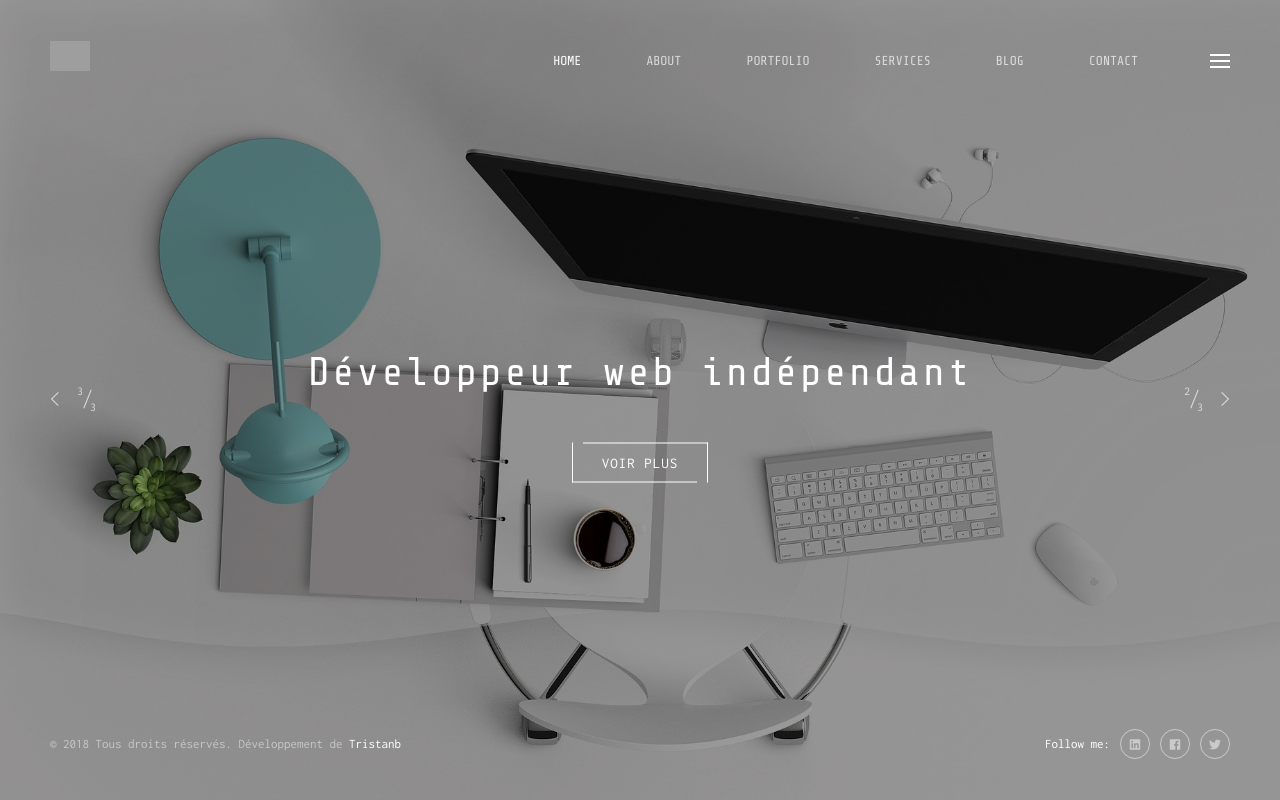
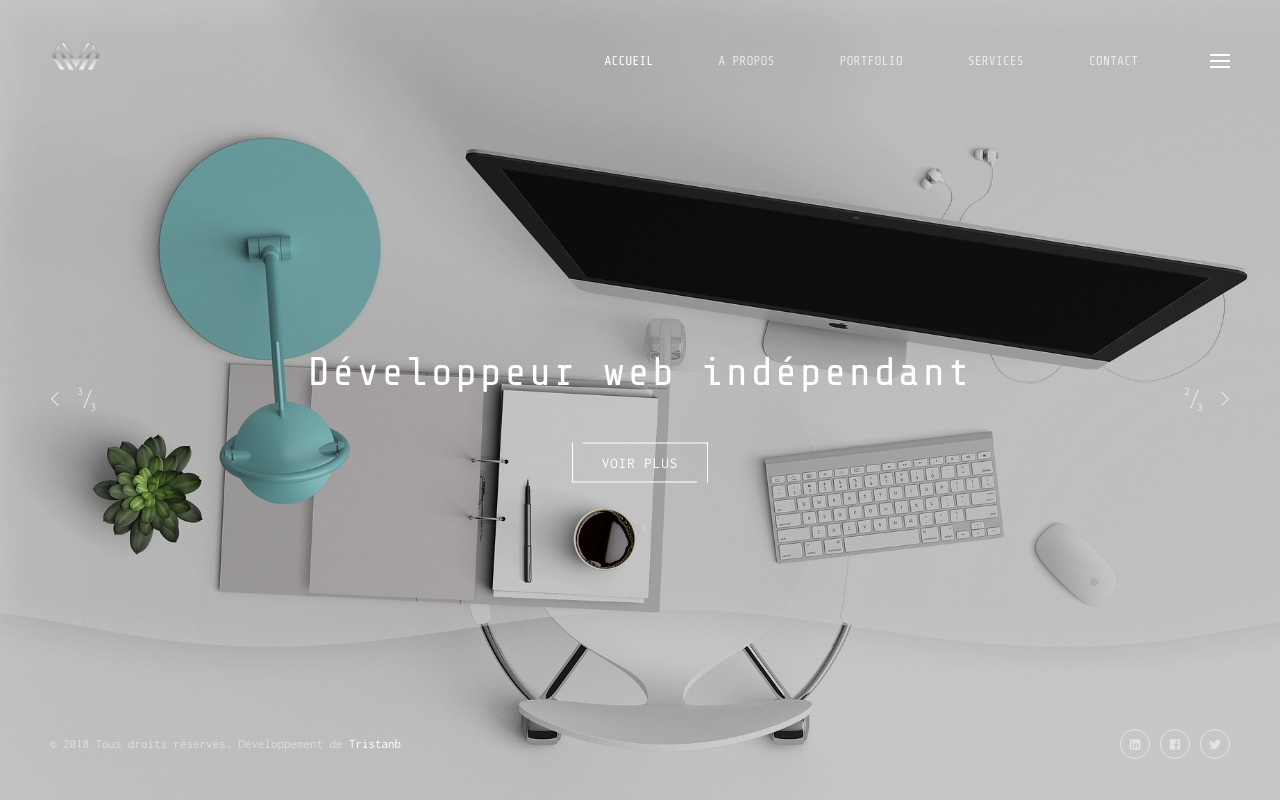
Before and after one commit to Trapper1622/freelance_site, a PHP site: page / in a window 1280 px wide. Run offline with PHP 8.4, Linux system fonts and the light colour scheme; some libraries are stand-ins or nearby versions; some web fonts are replaced; grey boxes are pictures that could not be loaded.

Commit message:
page accueil

```diff
--- a/css/boxesFx.css
+++ b/css/boxesFx.css
@@ -57,7 +57,7 @@
 	top: 0;
 	width: 100%;
 	height: 100%;
-	background: rgba(0,0,0,.4);
+	background: rgba(0,0,0,.2);
 }
 
 .bg-img img {
--- a/template.php
+++ b/template.php
@@ -47,11 +47,11 @@
               <nav class="text-left clearfix">
                 <ul>
                   <li class="active">
-                    <a href="index.html">Home</a>
+                    <a href="index.html">Accueil</a>
                     <span class="toggle-icon"></span>
                   </li>
                   <li>
-                    <a href="about1.html">About</a>
+                    <a href="about1.html">A propos</a>
                     <span class="toggle-icon"></span>
                   </li>
                   <li>
@@ -62,11 +62,6 @@
                     <a href="services1.html">Services</a>
                     <span class="toggle-icon"></span>
                   </li>
-                  <li>
-                    <a href="blog1.html">Blog</a>
-                    <span class="toggle-icon"></span>
-                  </li>
-
                   <li class="megamenu-wrapper">
                     <a href="contact.php">Contact</a>
                     <span class="toggle-icon"></span>
@@ -88,14 +83,11 @@
                 <p>Email: <a class="mouseover-simple" href="mailto:modesto@email.com" style="color: #fff;"><b>tristan.broch@gmail.com</b></a></p>
                 <p>Téléphone: <a class="mouseover-simple" href="tel:+0009872251" style="color: #fff;"><b>06 51 61 21 13</b></a></p>
               </div>
-              <div class="h4 small light">FOLLOW ME</div>
               <div class="empty-space col-xs-b15"></div>
               <div class="follow">
-                <a href="#" class="entry"><i class="fab fa-instagram"></i></a>
+                <a href="#" class="entry"><i class="fab fa-linkedin"></i></a>
                 <a href="#" class="entry"><i class="fab fa-facebook"></i></a>
-                <a href="#" class="entry"><i class="fab fa-pinterest-p"></i></a>
                 <a href="#" class="entry"><i class="fab fa-twitter"></i></a>
-                <a href="#" class="entry"><i class="fab fa-google-plus"></i></a>
               </div>
             </div>
             <div class="col-sm-6 col-md-4 col-md-offset-1">
@@ -145,7 +137,7 @@
       <div class="wide-container-fluid">
         <div class="row">
           <div class="col-xs-6 col-sm-2">
-            <a class="logo"><img src="img/logo1.png" alt="" /></a>
+            <a class="logo"><img src="img/logoTristanLight.png" alt="" /></a>
           </div>
           <div class="col-xs-6 col-sm-10 text-right">
 
@@ -157,11 +149,11 @@
                 <nav class="text-left clearfix">
                   <ul>
                     <li class="active">
-                      <a href="index.php">Home</a>
+                      <a href="index.php">Accueil</a>
                       <span class="toggle-icon"></span>
                     </li>
                     <li>
-                      <a href="aboutUs.php">About</a>
+                      <a href="aboutUs.php">A propos</a>
                       <span class="toggle-icon"></span>
                     </li>
                     <li>
@@ -173,12 +165,6 @@
                       <a href="service.php">Services</a>
                       <span class="toggle-icon"></span>
                     </li>
-
-                    <li>
-                      <a href="blog1.html">Blog</a>
-                      <span class="toggle-icon"></span>
-                    </li>
-
                     <li class="megamenu-wrapper">
                       <a href="contact.php">Contact</a>
                       <span class="toggle-icon"></span>
@@ -188,12 +174,9 @@
               </div>
 
               <div class="follow style-1">
-                <span class="title">Follow me:</span>
-                <a class="entry" href="#"><i class="fab fa-instagram"></i></a>
+                <a class="entry" href="#"><i class="fab fa-linkedin"></i></a>
                 <a class="entry" href="#"><i class="fab fa-facebook"></i></a>
-                <a class="entry" href="#"><i class="fab fa-pinterest-p"></i></a>
                 <a class="entry" href="#"><i class="fab fa-twitter"></i></a>
-                <a class="entry" href="#"><i class="fab fa-google-plus"></i></a>
               </div>
 
             </div>
@@ -235,7 +218,6 @@
           </div>
           <div class="col-md-6 col-xs-text-center col-md-text-right">
             <div class="follow style-3">
-              <span class="title">Follow me:</span>
               <a class="entry" href="https://www.linkedin.com/" target="_blank"><i class="fab fa-linkedin"></i></a>
               <a class="entry" href="https://www.facebook.com/" target="_blank"><i class="fab fa-facebook"></i></a>
               <a class="entry" href="https://twitter.com/" target="_blank"><i class="fab fa-twitter"></i></a>
```
Also changed, not shown: templateNoLight.php (+8 -25 lines), templatePortfolio.php (+7 -25 lines), img/logoTristan.png (added), img/logoTristanLight.png (added).
